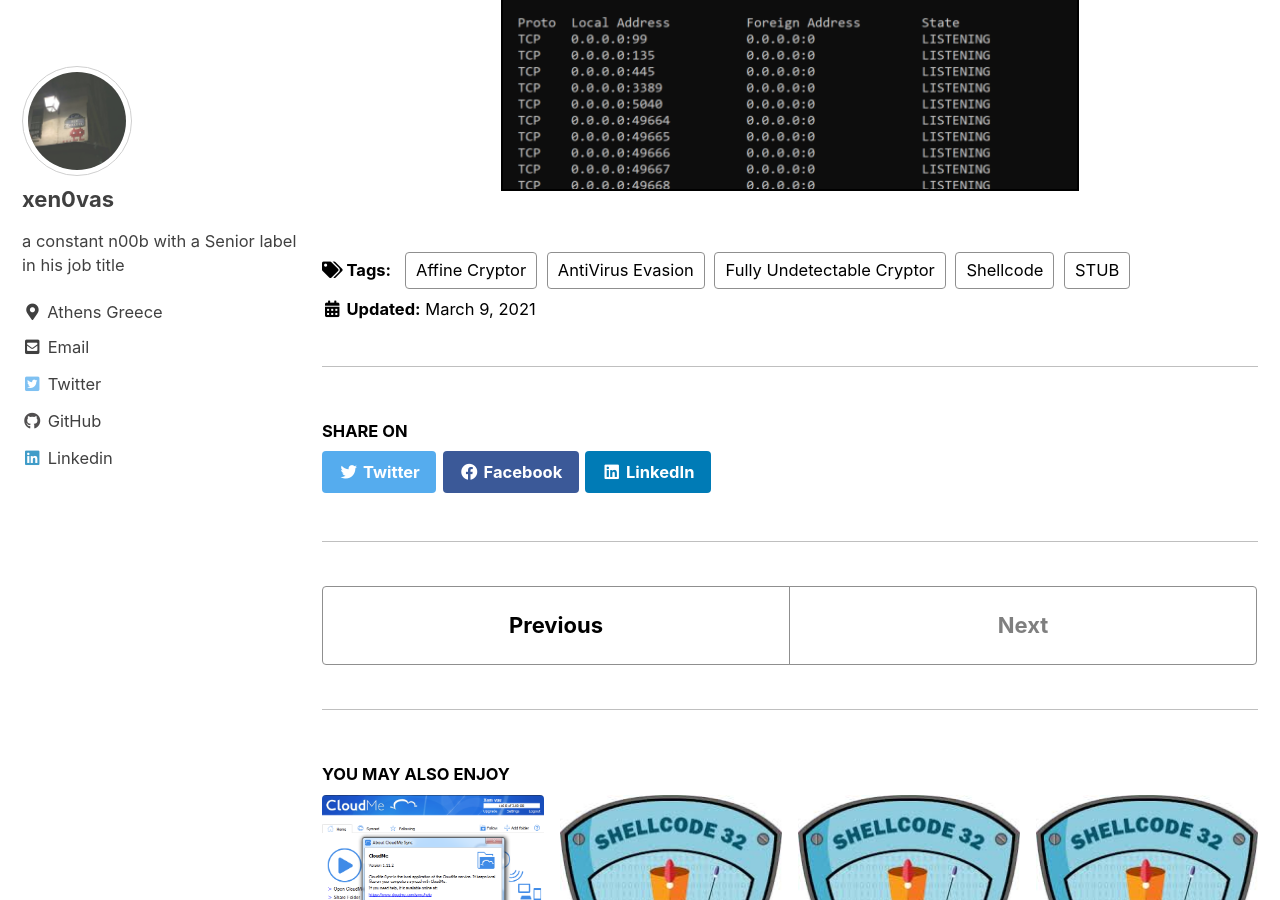
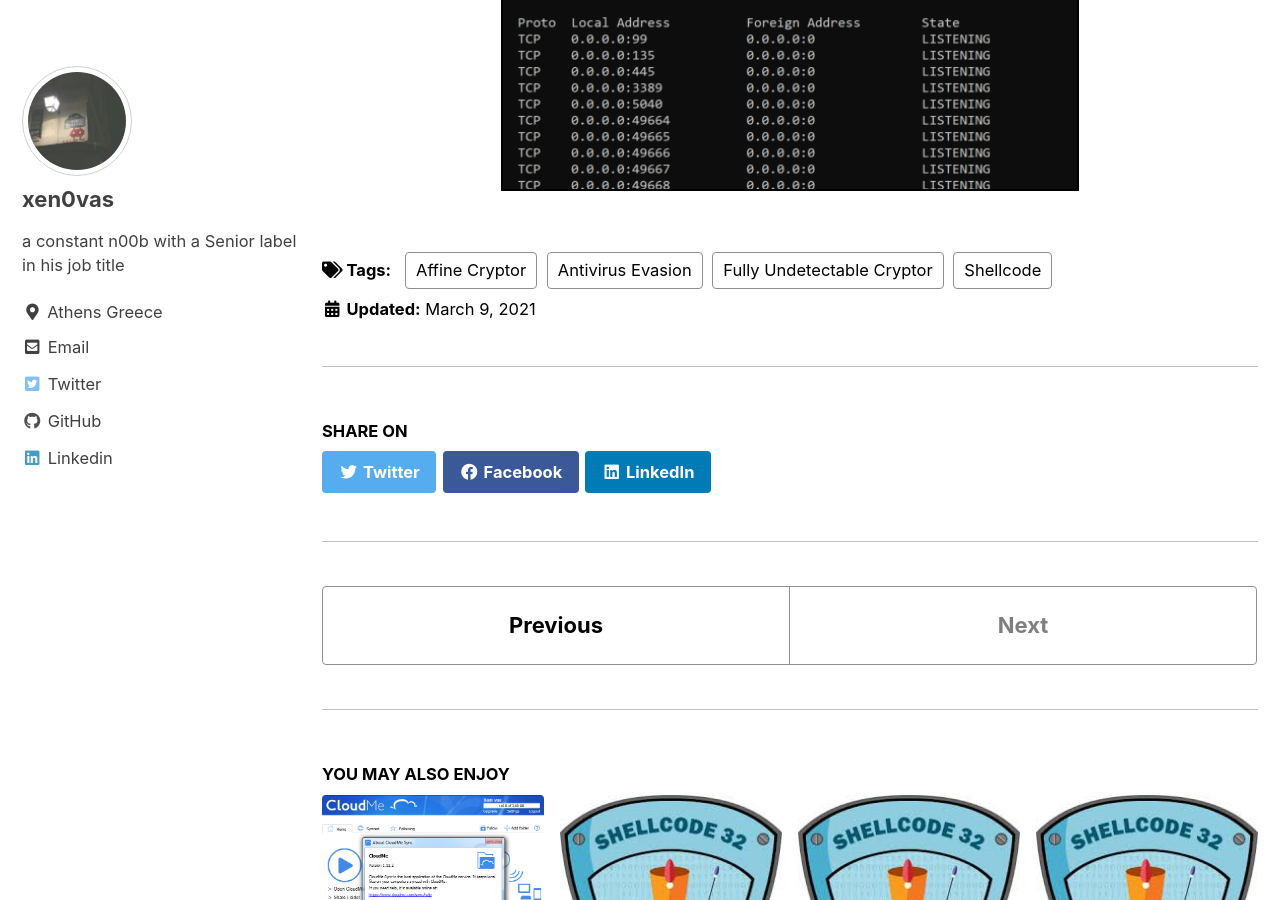
Before and after one commit to xen0vas/xen0vas.github.io, a Jekyll site: the page built from _posts/2021-03-09-antivirus-evasion-kaspersky-endpoint-security-bypass-using-a-fully-undetectable-cryptor.md, in a window 1280 px wide and 900 px high, scrolled down 16470 px. Built offline with Jekyll 4.4.1, drawn with Linux system fonts in a browser that asks for light colours; cached includes are drawn as plain includes.

Commit message:
AV Evasion

```diff
--- a/_posts/2021-03-09-antivirus-evasion-kaspersky-endpoint-security-bypass-using-a-fully-undetectable-cryptor.md
+++ b/_posts/2021-03-09-antivirus-evasion-kaspersky-endpoint-security-bypass-using-a-fully-undetectable-cryptor.md
@@ -7,10 +7,9 @@ header:
   teaser: /assets/images/2021/03/screenshot-2021-03-09-at-09.54.04.png
 tags:
 - Affine Cryptor
-- STUB
 - Fully Undetectable Cryptor
 - Shellcode
-- AntiVirus Evasion
+- Antivirus Evasion
 ---
 
 <p align="justify">
```
